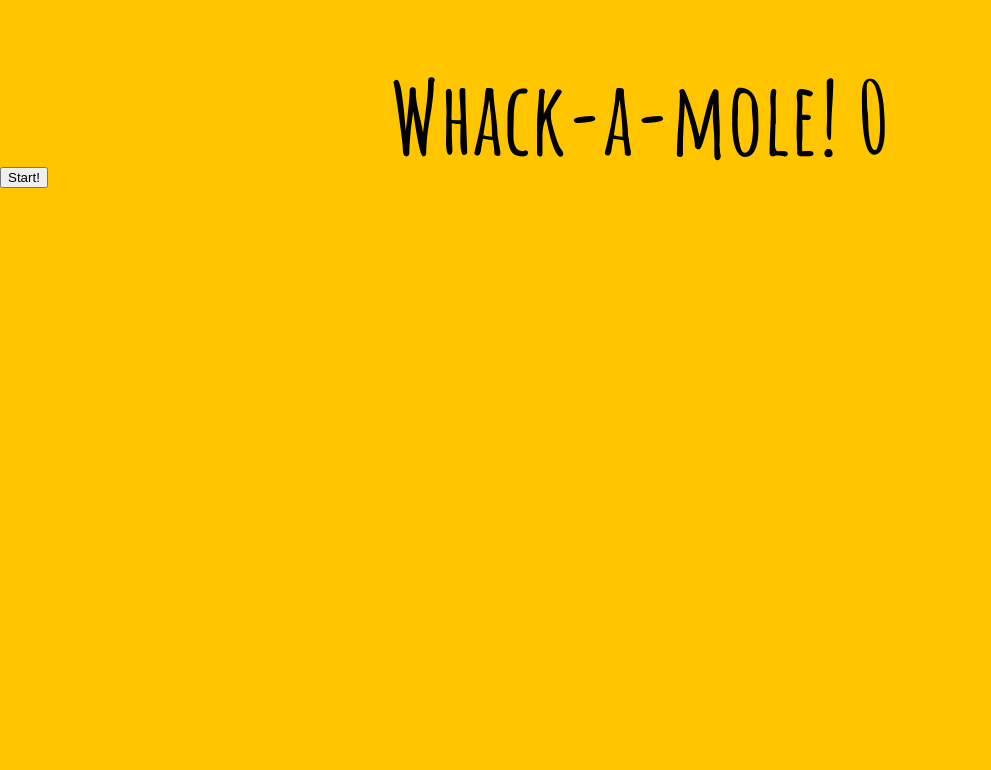
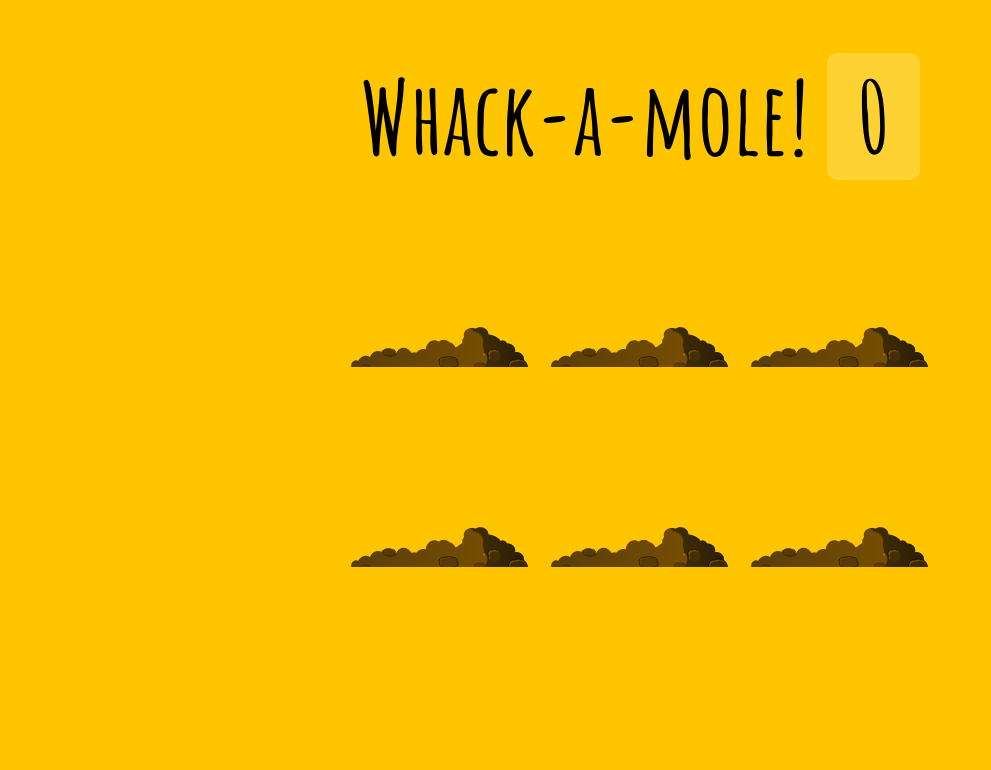
Before and after one commit to sachinm78/js-whackamole, a plain HTML site: page index.html in a window 1280 px wide. Shown: the whole page, without its empty margins (0-991 px from the left). Drawn offline with Linux system fonts and the light colour scheme.

Commit message:
added holes with styling; commented out start button for now

```diff
--- a/index.html
+++ b/index.html
@@ -8,10 +8,27 @@
 </head>
 <body>
     <h1>Whack-a-mole! <span class="score">0</span></h1>
-    <button onClick="startGame()">Start!</button>
+    <!-- <button onClick="startGame()">Start!</button> -->
 
     <div class="game">
-
+        <div class="hole hole1">
+            <div class="mole"></div>
+        </div>
+        <div class="hole hole2">
+            <div class="mole"></div>
+        </div>
+        <div class="hole hole3">
+            <div class="mole"></div>
+        </div>
+        <div class="hole hole4">
+            <div class="mole"></div>
+        </div>
+        <div class="hole hole5">
+            <div class="mole"></div>
+        </div>
+        <div class="hole hole6">
+            <div class="mole"></div>
+        </div>
     </div>
 
 <script>
--- a/style.css
+++ b/style.css
@@ -20,3 +20,50 @@ h1 {
     line-height: 1;
     margin-bottom: 0;
 }
+
+.score {
+    background: rgba(255,255,255,0.2);
+    padding: 0 3rem;
+    line-height: 1;
+    border-radius: 1rem;
+}
+
+.game {
+    width: 600px;
+    height: 400px;
+    display: flex;
+    flex-wrap: wrap;
+    margin: 0 auto;
+}
+
+.hole {
+    flex: 1 0 33.33%;
+    overflow: hidden;
+    position: relative;
+}
+
+.hole:after {
+    display: block;
+    background: url(dirt.svg) bottom center no-repeat;
+    background-size: contain;
+    content: '';
+    width: 100%;
+    height:70px;
+    position: absolute;
+    z-index: 2;
+    bottom: -30px;
+}
+
+.mole {
+    background: url('mole.svg') bottom center no-repeat;
+    background-size: 60%;
+    position: absolute;
+    top: 100%;
+    width: 100%;
+    height: 100%;
+    transition:all 0.4s;
+}
+
+.hole.up .mole {
+    top: 0;
+}
```
